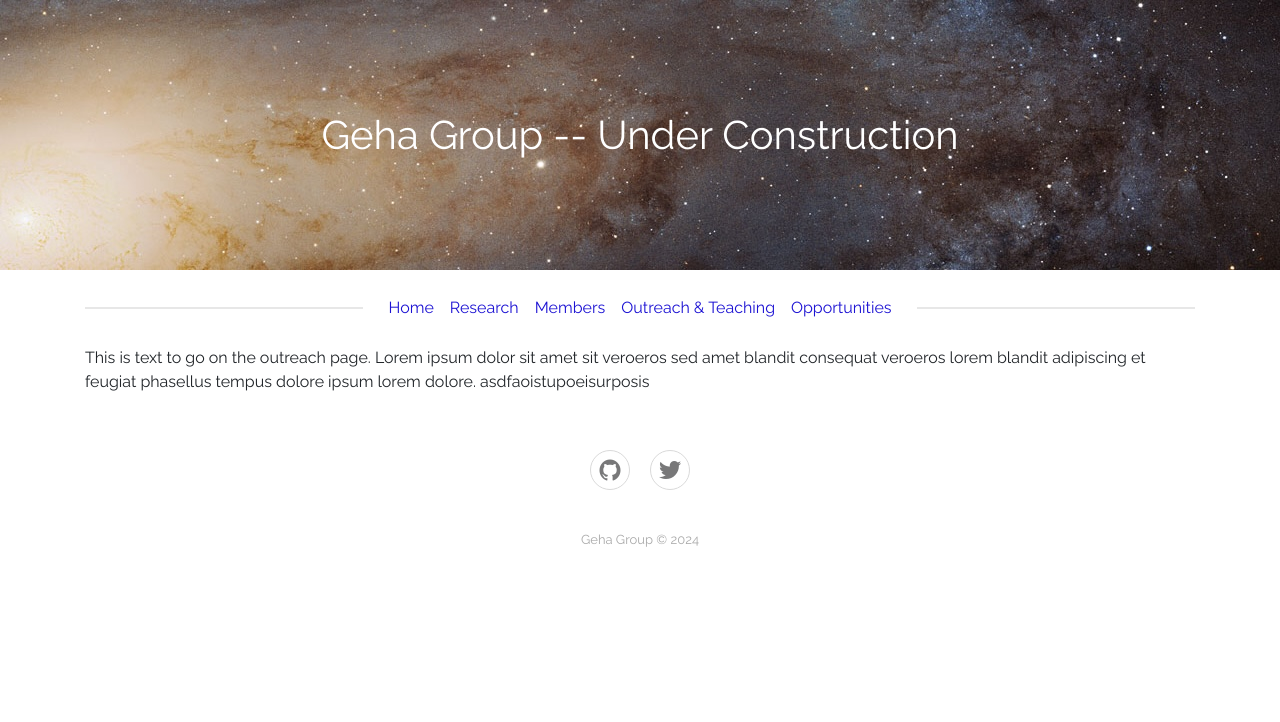
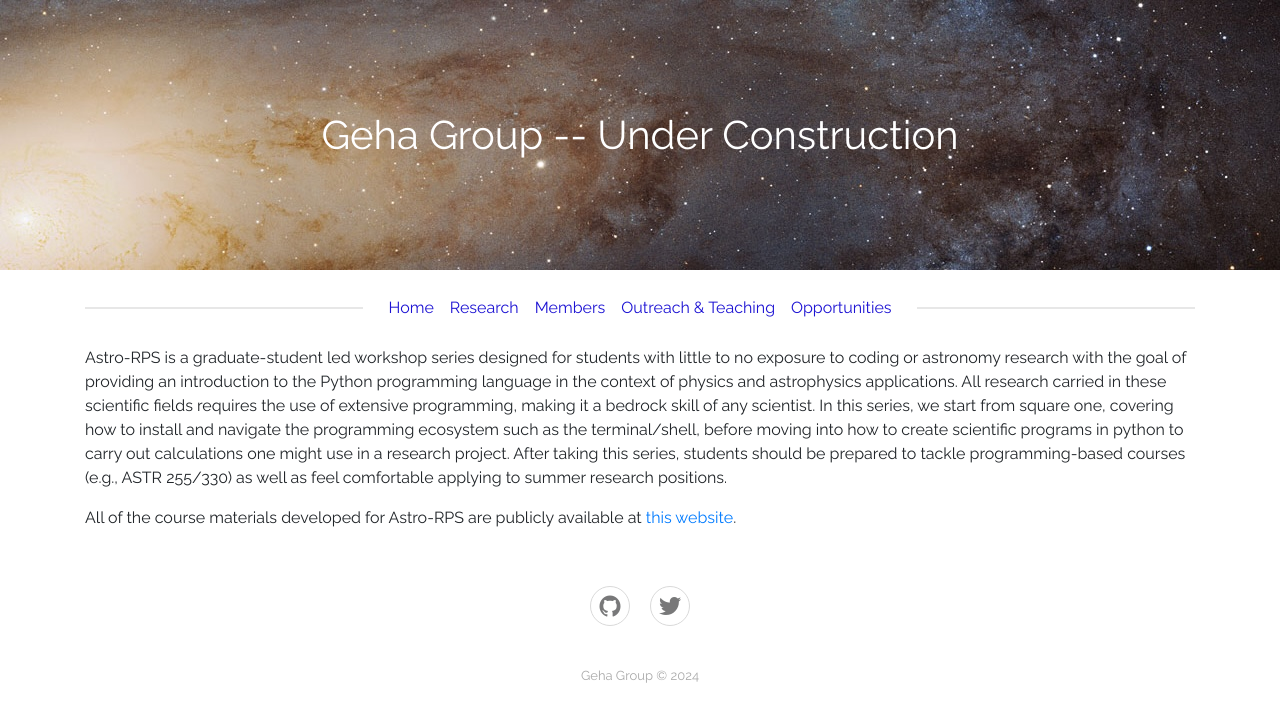
Before and after one commit to geha-group/geha-group.github.io, a Jekyll site: the page built from _outreach/python_seminar.md, in a window 1280 px wide. Shown: the top 722 px of the page. Built offline with Jekyll 4.4.1, drawn with Linux system fonts in a browser that asks for light colours.

Commit message:
add astro rps

```diff
--- a/_outreach/python_seminar.md
+++ b/_outreach/python_seminar.md
@@ -3,8 +3,9 @@ title: "Astro Research Preparation Series"
 layout: default
 image: "/assets/images/astro-rps-logo-border-background.png"
 text: |
-    This is text to go on the card on the home page. Lorem ipsum sit amet sit veroeros sed amet blandit consequat veroeros lorem blandit adipiscing et feugiat phasellus tempus dolore ipsum lorem dolore.
+    The Astro-RPS workshop series covers an introduction to the Python programming language in the context of physics and astrophysics applications. This graduate-student led series is primarily intended for undergraduate students with little to no exposure to coding, and designed to teach the fundamental skills neccessary for astronomy research.
 ---
 
-This is text to go on the outreach page. Lorem ipsum dolor sit amet sit veroeros sed amet blandit consequat veroeros lorem blandit adipiscing et feugiat phasellus tempus dolore ipsum lorem dolore.
-asdfaoistupoeisurposis
+Astro-RPS is a graduate-student led workshop series designed for students with little to no exposure to coding or astronomy research with the goal of providing an introduction to the Python programming language in the context of physics and astrophysics applications. All research carried in these scientific fields requires the use of extensive programming, making it a bedrock skill of any scientist. In this series, we start from square one, covering how to install and navigate the programming ecosystem such as the terminal/shell, before moving into how to create scientific programs in python to carry out calculations one might use in a research project. After taking this series, students should be prepared to tackle programming-based courses (e.g., ASTR 255/330) as well as feel comfortable applying to summer research positions.
+
+All of the course materials developed for Astro-RPS are publicly available at [this website](https://astro-rps.github.io/).
```
